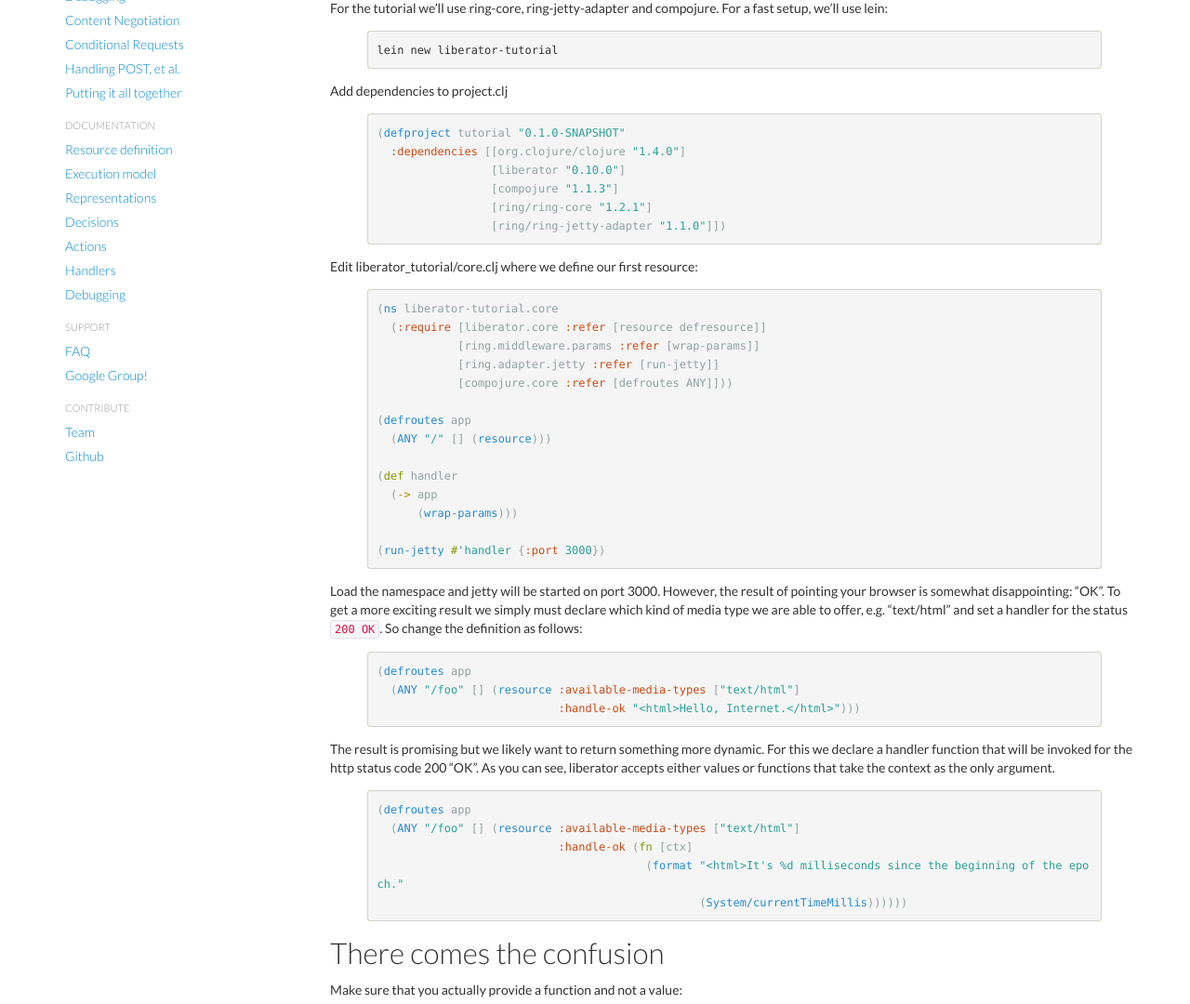
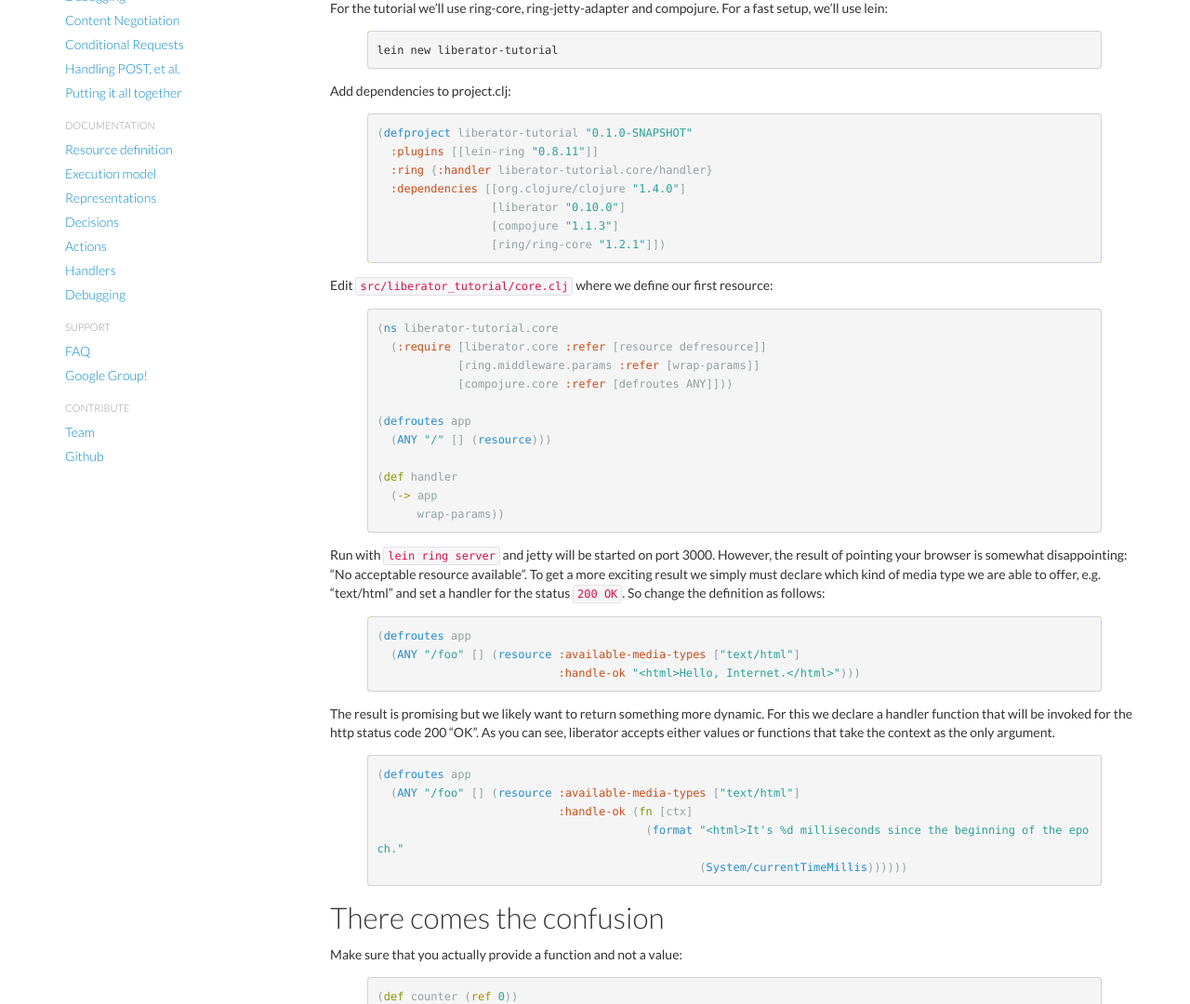
Before and after one commit to clojure-liberator/liberator, a Jekyll site: the page built from tutorial/getting-started.md, in a window 1280 px wide and 1400 px high. Shown: the part 320-1400 px from the top of the window at 93% size. Built offline with Jekyll 4.4.1, drawn with Linux system fonts in a browser that asks for light colours; nearby versions of some CDN libraries.

Commit message:
Use lein-ring to run the tutorial code.
Also update the tutorial text and code to match this change.

`````diff
--- a/tutorial/getting-started.md
+++ b/tutorial/getting-started.md
@@ -22,24 +22,24 @@ fast setup, we'll use lein:
 lein new liberator-tutorial
 {% endhighlight %}
 
-Add dependencies to project.clj
+Add dependencies to project.clj:
 
 {% highlight clojure %}
-(defproject tutorial "0.1.0-SNAPSHOT"
+(defproject liberator-tutorial "0.1.0-SNAPSHOT"
+  :plugins [[lein-ring "0.8.11"]]
+  :ring {:handler liberator-tutorial.core/handler}
   :dependencies [[org.clojure/clojure "1.4.0"]
                  [liberator "0.10.0"]
                  [compojure "1.1.3"]
-		 [ring/ring-core "1.2.1"]
-                 [ring/ring-jetty-adapter "1.1.0"]])
+                 [ring/ring-core "1.2.1"]])
 {% endhighlight %}
 
-Edit liberator_tutorial/core.clj where we define our first resource:
+Edit `src/liberator_tutorial/core.clj` where we define our first resource:
 
 {% highlight clojure %}
 (ns liberator-tutorial.core
   (:require [liberator.core :refer [resource defresource]]
             [ring.middleware.params :refer [wrap-params]]
-            [ring.adapter.jetty :refer [run-jetty]]
             [compojure.core :refer [defroutes ANY]]))
 
 (defroutes app
@@ -47,14 +47,12 @@ Edit liberator_tutorial/core.clj where we define our first resource:
 
 (def handler
   (-> app
-      (wrap-params)))
-
-(run-jetty #'handler {:port 3000})
+      wrap-params))
 {% endhighlight %}
 
-Load the namespace and jetty will be started on port 3000. However,
+Run with `lein ring server` and jetty will be started on port 3000. However,
 the result of pointing your browser is somewhat disappointing:
-"OK". To get a more exciting result we simply must
+"No acceptable resource available". To get a more exciting result we simply must
 declare which kind of media type we are able to offer, e.g.
 "text/html" and set a handler for the status ````200 OK````.
  So change the definition as follows:
@@ -76,7 +74,6 @@ either values or functions that take the context as the only argument.
                            :handle-ok (fn [ctx]
                                         (format "<html>It's %d milliseconds since the beginning of the epoch."
                                                 (System/currentTimeMillis))))))
-
 {% endhighlight %}
 
 ## There comes the confusion
`````
